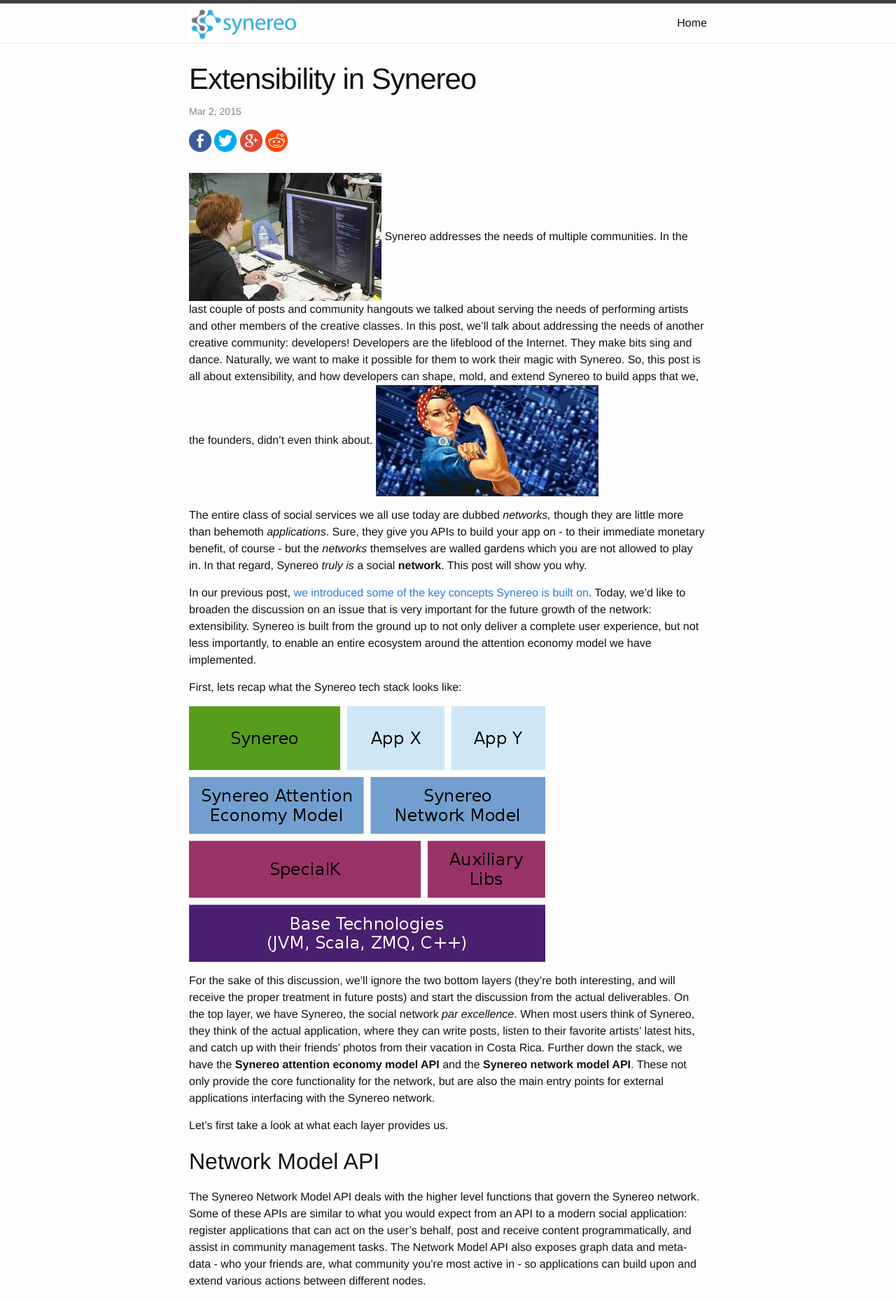
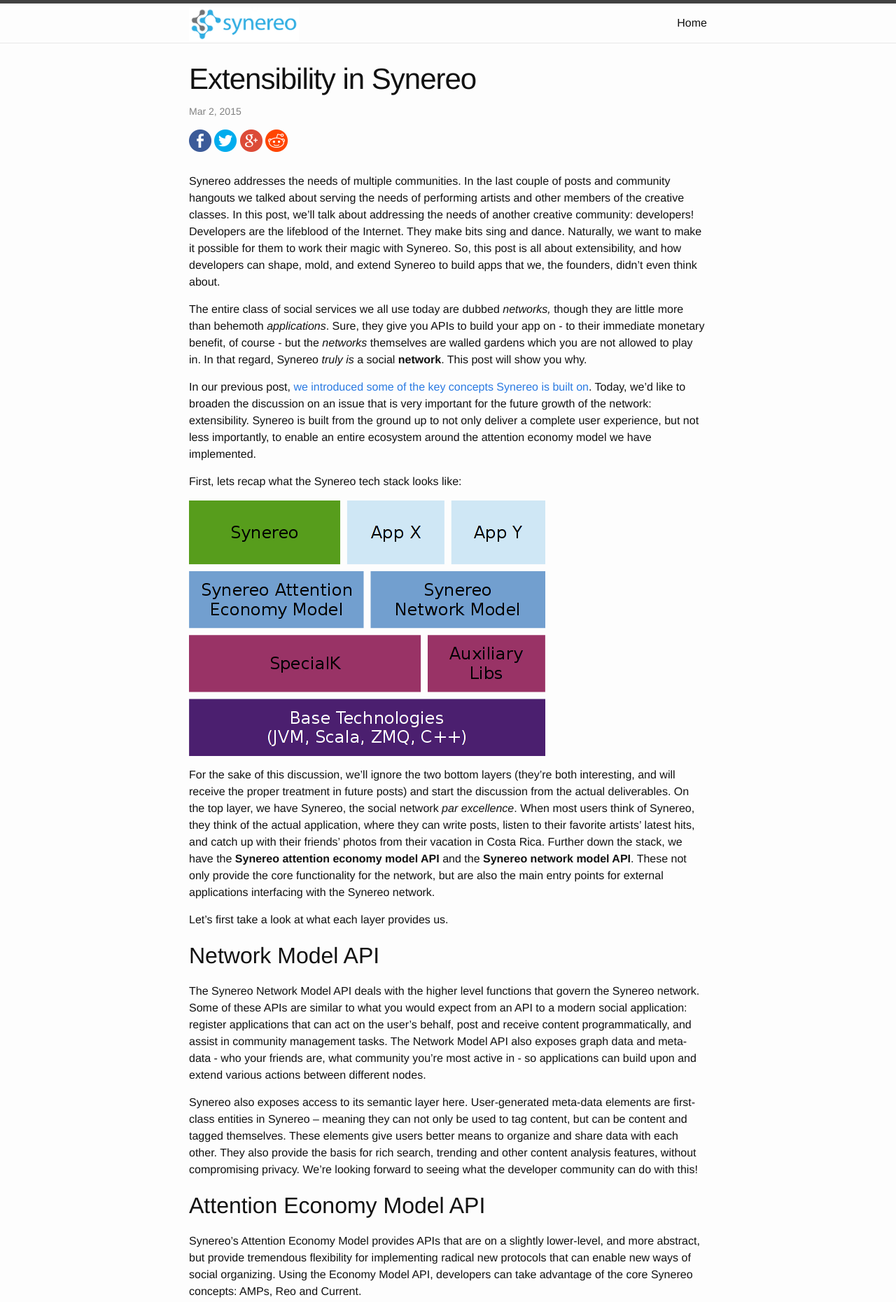
Before and after one commit to synereo/blog.synereo.com, a Jekyll site: the page built from _posts/2015-03-02-extensibility.markdown, in a window 1280 px wide. Shown: the top 1860 px of the page at 70% size. Built offline with Jekyll 4.4.1, drawn with Linux system fonts in a browser that asks for light colours; a script that is not in the unit is left out.

Commit message:
Removed extra images

```diff
--- a/_posts/2015-03-02-extensibility.markdown
+++ b/_posts/2015-03-02-extensibility.markdown
@@ -5,8 +5,7 @@
 title: Extensibility in Synereo
 date: '2015-03-02 12:58:02 -0800'
 ---
-![image alt text](/img/uploads/kidcoder1.png)
-Synereo addresses the needs of multiple communities. In the last couple of posts and community hangouts we talked about serving the needs of performing artists and other members of the creative classes. In this post, we’ll talk about addressing the needs of another creative community: developers! Developers are the lifeblood of the Internet. They make bits sing and dance. Naturally, we want to make it possible for them to work their magic with Synereo. So, this post is all about extensibility, and how developers can shape, mold, and extend Synereo to build apps that we, the founders, didn’t even think about. ![image alt text](/img/uploads/rosie-coder.png)
+Synereo addresses the needs of multiple communities. In the last couple of posts and community hangouts we talked about serving the needs of performing artists and other members of the creative classes. In this post, we’ll talk about addressing the needs of another creative community: developers! Developers are the lifeblood of the Internet. They make bits sing and dance. Naturally, we want to make it possible for them to work their magic with Synereo. So, this post is all about extensibility, and how developers can shape, mold, and extend Synereo to build apps that we, the founders, didn’t even think about.
 
 The entire class of social services we all use today are dubbed *networks,* though they are little more than behemoth *applications*. Sure, they give you APIs to build your app on - to their immediate monetary benefit, of course - but the *networks* themselves are walled gardens which you are not allowed to play in. In that regard, Synereo *truly is* a social **network**. This post will show you why.
 
@@ -33,8 +32,7 @@
 Want an app that organizes a call for help and takes up a collection for a friend in need, or disaster relief? That’s where these APIs come into play. Want an app that gets the word out and sells tickets for an online benefit concert? Reo is the way to measure community standing and community response. AMPs are the driving force to get content front and center for those who need to see it, while compensating them for their attention. The Attention Economy Model API makes these and other elements programmatically available.
 
 ## Technology bindings
-![image alt text](/img/uploads/synereo-logo1.png) ![image alt text](/img/uploads/scala-logo.png) ![image alt text](/img/uploads/java-logo.png)
-![image alt text](/img/uploads/restful-area.png) ![image alt text](/img/uploads/rabbitmq-logo.png) ![image alt text](/img/uploads/nodejs-logo.png)
+
 Each of these APIs is accessible through a number of options. There are language level bindings for a wide range of popular languages, from Java to Scala, from JRuby to Clojure. Additionally, there are several interprocess communication options, from normal web-based routes, like HTTP, to messaging routes like AMQP providers (e.g. RabbitMQ), and other popular options like ZeroMQ. Similarly, there are bulk data import options for integrating services with high data volume or throughput needs. We’ve even begun work on a node.js bridge. No one should feel uninvited to the party.
 
 ## Use Cases
```
